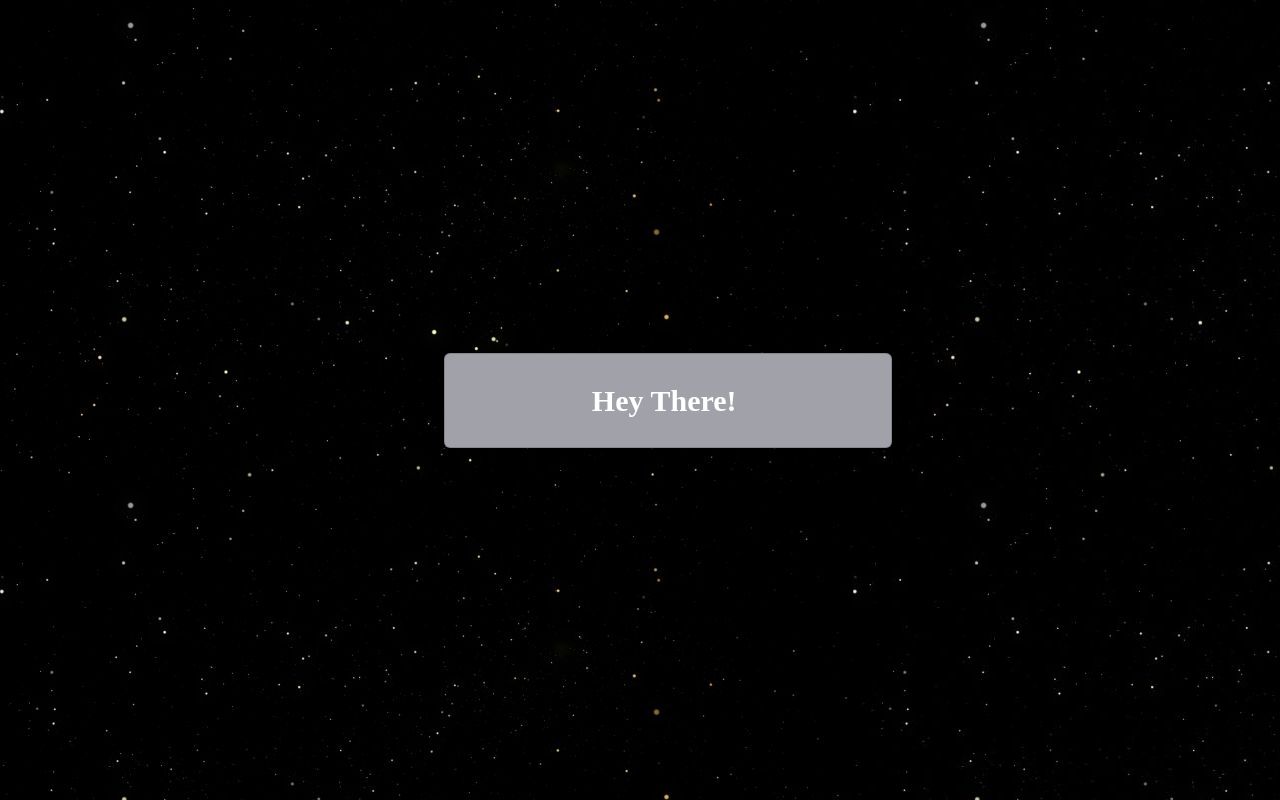
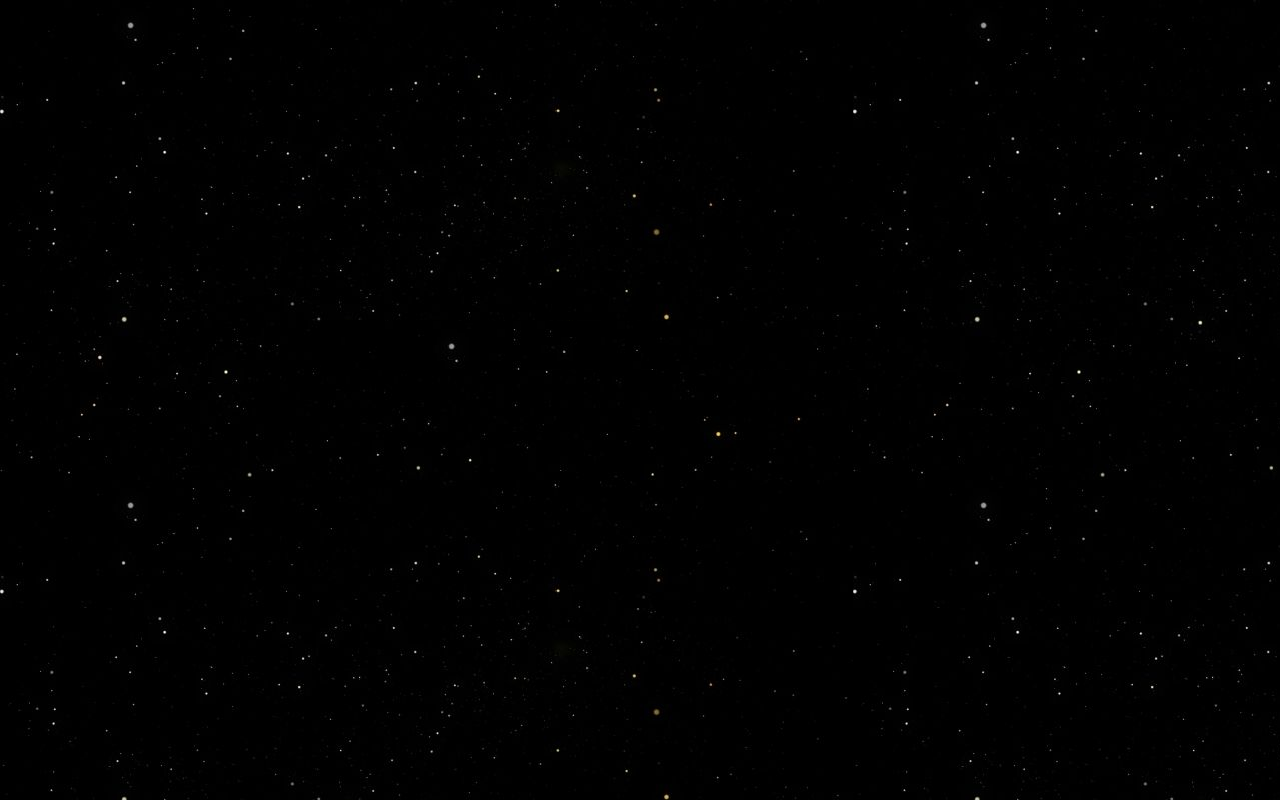
Before and after one commit to thetribephotography/Laughable-Delimma, a React (Create React App) app in the folder laughable-delimma-app/: page / in a window 1280 px wide. Built offline with nearby package versions, Linux system fonts and the light colour scheme.

Commit message:
ui restructure

```diff
--- a/laughable-delimma-app/package.json
+++ b/laughable-delimma-app/package.json
@@ -11,6 +11,7 @@
     "bootstrap": "^5.2.3",
     "cors": "^2.8.5",
     "express": "^4.18.2",
+    "framer-motion": "^10.12.16",
     "jquery": "^3.7.0",
     "openai": "^3.2.1",
     "popper.js": "^1.16.1",
--- a/laughable-delimma-app/src/App.js
+++ b/laughable-delimma-app/src/App.js
@@ -1,22 +1,27 @@
 import Typewriter from "typewriter-effect";
 import axios from "axios";
 import { useState, useEffect } from "react";
+import {motion, MotionConfig} from 'framer-motion';
 
 function App() {
   const [content, setContent] = useState("Hey There");
   const [prompt, setPrompt] = useState("");
   const [response, setResponse] = useState("");
   const [formSubmitted, setFormSubmitted] = useState(false);
+  const [expandCard, setExpandCard] = useState(false);
   const HTTP = "http://localhost:6500/chat";
   // const [grant, setGrant] = useState(0);
 
+  const screen = "50vh";
+
   const [sentences, setSentences] = useState([
-    "Hey There!",
-    "What Brings you here Today",
-    "Sikeee!!!!",
+    ".",
+    "So",
+    "Want to Do Soething Good Today?",
+    "Or You Just Came to Have Fun?",
+    "Questions..... Questions...",
     "Could careLess Honestly",
-    "..",
-    ".",
+    "Intermidiate Clownery",
     "Its like i'm drowning at sea",
     "Hoping that you'll reach for me",
     "I would like to think you're there",
@@ -40,10 +45,17 @@ function App() {
       console.log("Form Ready!");
       setFormSubmitted(true);
     } else {
+
+        if (currentIndex >= 0) {
+          setExpandCard(true);
+        }
+
       // Increment the current index to display the next sentence
       setCurrentIndex(currentIndex + 1);
     }
   }
+
+
 
   function handleClick2(e) {
     e.preventDefault();
@@ -64,14 +76,24 @@ function App() {
 
   const handlePrompt = (e) => setPrompt(e.target.value);
 
+  //
+
   return (
+    <MotionConfig transition={{ duration: 2 }}>
       <div className="bodie">
         <div className="contain">
-        <div
-          className="card_edit card card-4 p-4 text-center "
+          <motion.div
+            layout
+            // animate={expandCard ? { scale: 1 } : { scale: 0.5 }}
+            className="card_edit bg-transparent card card-4 p-4 text-center"
             onClick={handleClick}
           >
-          <div className="">
+            {expandCard && (
+              <motion.div
+                initial={{ height: 0 }}
+                animate={{ height: screen, width: "50vh" }}
+                className="expanded"
+              >
                 <Typewriter
                   options={{
                     strings: [sentences[currentIndex]],
@@ -107,11 +129,15 @@ function App() {
                 )}
                 {formSubmitted === true}
                 <div onClick={handleClick2}>{response}</div>
+              </motion.div>
+            )}
+          </motion.div>
         </div>
       </div>
-      </div>
-    </div>
+    </MotionConfig>
   );
+
+
 }
 
 export default App;
--- a/laughable-delimma-app/src/index.css
+++ b/laughable-delimma-app/src/index.css
@@ -1,46 +1,53 @@
-/* .bod{
-    background-color: rgb(0, 0, 0);
-    margin: 0;
-  height: 100vh;
-} */
+
 .bodie{
   background-color: rgb(0, 0, 0);
   background-image: url(./gold.jpeg);
   margin: 0;
   height: 100vh;
-  display: flex;
-  flex-direction: row;
-    height: 100vh;
+  /* display: flex;
+  flex-direction: row; */
+    /* height: 100vh; */
+    z-index: 1;
 }
 
 .contain{
-    width: 70%;
+    position: relative;
+    /* height: auto; */
+    top: 40%;
+    /* width: 70%; */
     align-items: center;
     justify-content: center;
     display: flex;
-    /* z-index: ; */
 }
 
 .pic{
 
   background-image: url(./gold.jpeg);
   opacity: 40%;
-  /* height: 680px;
-  width: 720px;
-  margin-top: 25px; */
-  /* z-index: 1; */
 }
 
+/* bg-transparent card card-4 p-4 */
 .card_edit{
+
     width: 50%;
-    height: 150px;
     position: relative;
-    left: 220px;
+    justify-content: center;
+    align-items: center;
+    /* left: 220px; */
     color: rgb(255, 255, 255);
     font-size: 30px;
     font-family: Abril Fatface;
     font-weight: 600;
-    background-color: rgb(161, 161, 170) !important;
-    /* z-index: 2; */
+   background-image: url(./gold.jpeg);
+   z-index: 2;
 }
-  /* margin: 0 auto; Center the card horizontally */
+
+/* .expanded {
+  width: 100vh;
+  margin: 0;
+  height: 100vh;
+  display: flex;
+  justify-content: center;
+  align-items: center;
+  z-index: 2;
+} */
```
Also changed, not shown: 1 other file (tests, documents, lock files or other folders). Lines whose indentation alone changed are shown as unchanged.
